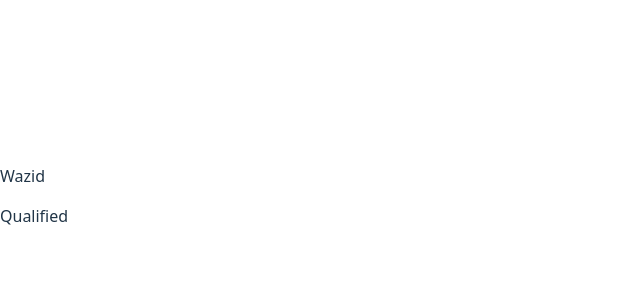
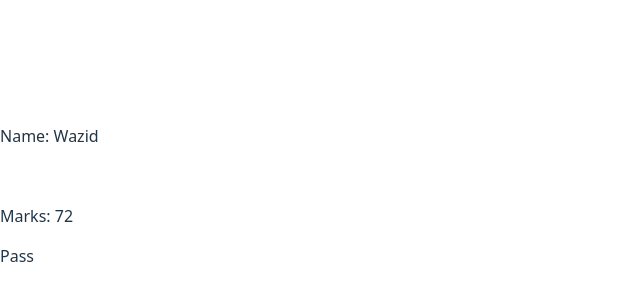
Before and after one commit to wazidrazi/my-first-website, a React (Vite) app in the folder react-practice/: page / in a window 1280 px wide. Shown: the part 204-504 px from the top of the page, without its empty margins (0-640 px from the left). Built offline with nearby package versions, Linux system fonts and the light colour scheme.

Commit message:
react result

```diff
--- a/react-practice/src/App.jsx
+++ b/react-practice/src/App.jsx
@@ -121,25 +121,52 @@
 
 
 
+// function App(){
+//   return(
+//     <PlayerCard name="Wazid" score={82} />
+//   );
+// }
+
+// function PlayerCard({name, score}){
+//   return(
+//     <div>
+//       <p>
+//         {name} <Performance score={score} />
+//       </p>
+//     </div>
+//   );
+// }
+
+// function Performance({score}){
+//   return(
+//    <p> {score >= 50 ? "Qualified" : "Not Qualified"} </p>
+//   );
+// }
+
+// export default App;
+
+
+
 function App(){
   return(
-    <PlayerCard name="Wazid" score={82} />
+    <ExamCard name="Wazid" marks={72} />
   );
 }
 
-function PlayerCard({name, score}){
+function ExamCard({name, marks}){
   return(
     <div>
-      <p>
-        {name} <Performance score={score} />
-      </p>
+      <p>Name: {name} </p> <br />
+      <p>Marks: {marks} </p>
+
+      <Grade marks={marks} />
     </div>
   );
 }
 
-function Performance({score}){
+function Grade({marks}){
   return(
-   <p> {score >= 50 ? "Qualified" : "Not Qualified"} </p>
+    <p> {marks >= 80 ? "Excellent" : marks >= 40 ? "Pass" : "Fail"} </p>
   );
 }
 
```
